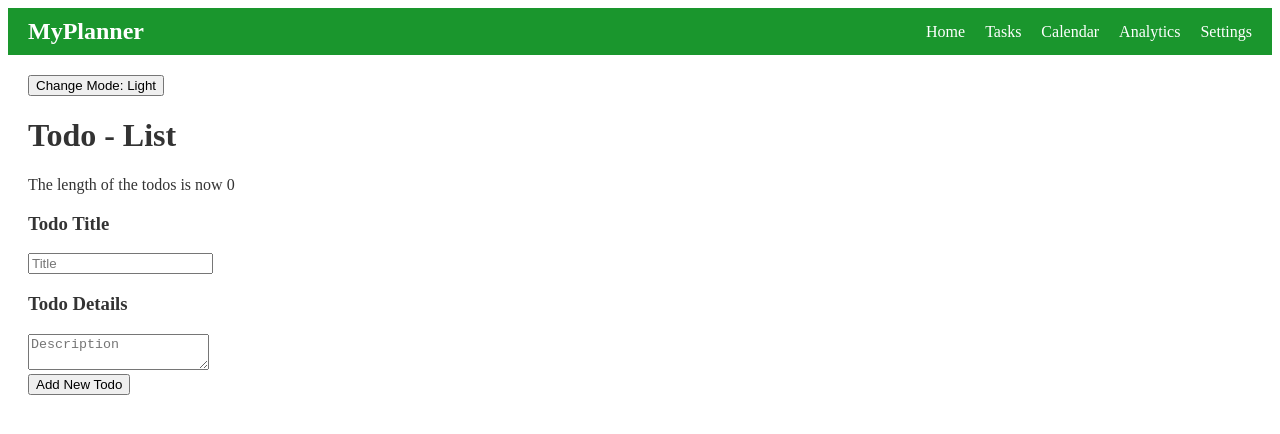
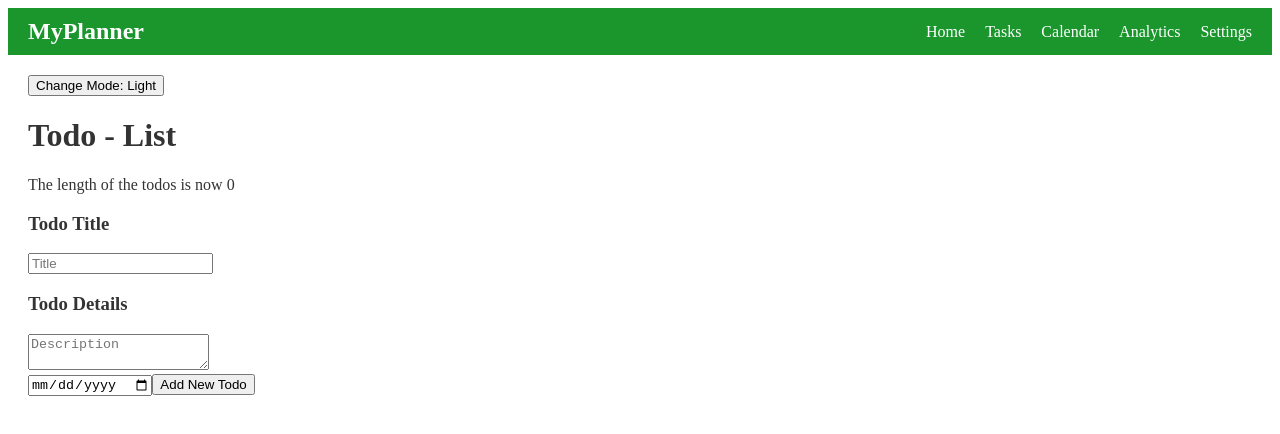
Before and after one commit to Desheng-K0ng/Todo-List-Project, a React (Vite) app in the folder Todo-list/: page /tasks in a window 1280 px wide. Shown: the top 434 px of the page. Built offline with nearby package versions, Linux system fonts and the light colour scheme.

Commit message:
update bit of the date due

```diff
--- a/Todo-list/src/component/Card.jsx
+++ b/Todo-list/src/component/Card.jsx
@@ -1,20 +1,17 @@
-import React, { useState } from 'react';
-import "./Card.css"
-const Card =
-    ({
+import React, { useState } from "react";
+import "./Card.css";
+const Card = ({
   newTodoName,
   description,
   setNewTodoName,
   setDescription,
+  dueDate,
+  setDueDate,
   addNewTodo,
-
 }) => {
-
   return (
     <div className="addCard">
-
-                <form onSubmit={addNewTodo} >
-
+      <form onSubmit={addNewTodo}>
         <div className="card-content">
           <h3 className="card-title">Todo Title</h3>
           <input
@@ -30,11 +27,16 @@ const Card =
             onChange={(e) => setDescription(e.target.value)}
           />
           <br />
-                        <button onClick={addNewTodo} >Add New Todo</button>
+          <input
+            type="date"
+            value={dueDate}
+            onChange={(e) => setDueDate(e.target.value)}
+          />
+          <button onClick={addNewTodo}>Add New Todo</button>
         </div>
       </form>
     </div>
   );
-    }
+};
 
 export default Card;
--- a/Todo-list/src/component/TodoItem.jsx
+++ b/Todo-list/src/component/TodoItem.jsx
@@ -5,13 +5,14 @@ export const TodoItem = ({
   id,
   name,
   description,
+  dueDate,
   deleteTodo,
   isEditing,
   editTodo,
   saveTodo,
 }) => {
   const [editedName, setEditedName] = useState(name); // set a state using name as initial value
-  const [editDescription, setEditDescription] = useState(description)
+  const [editDescription, setEditDescription] = useState(description);
   const [inputRef, setFocus] = useFocus();
 
   useEffect(() => {
@@ -47,6 +48,7 @@ export const TodoItem = ({
                 value={editDescription}
                 onChange={(e) => setEditDescription(e.target.value)}
               />
+              {dueDate && <p>Due: {dueDate}</p>}
             </div>
           </div>
         </>
@@ -65,6 +67,7 @@ export const TodoItem = ({
               >
                 Delete
               </button>
+              {dueDate && <p>Due: {dueDate}</p>}
             </div>
           </div>
         </>
--- a/Todo-list/src/component/TodoPage.jsx
+++ b/Todo-list/src/component/TodoPage.jsx
@@ -10,6 +10,7 @@ export default function TodoPage() {
   const [toastMessage, setToastMessage] = useState("");
   const [isDarkMode, toggleDarkMode] = useToggle(false);
   const todoCountRef = useRef(0);
+  const [dueDate, setDueDate] = useState("");
 
   function addNewTodo(e) {
     e.preventDefault();
@@ -24,12 +25,14 @@ export default function TodoPage() {
         id: crypto.randomUUID(),
         name: newTodoName,
         description: description,
+        dueDate: dueDate,
         completed: false,
         isEditing: false,
       },
     ]);
     setNewTodoName("");
     setDescription("");
+    setDueDate(""); // 清空输入
   }
 
   function editTodo(id) {
@@ -45,8 +48,15 @@ export default function TodoPage() {
       todos.map((todo) => {
         if (todo.id === id) {
           const finalName = newName.trim() ? newName : todo.name;
-                    const editDescription = newDescription.trim() ? newDescription : todo.description;
-                    return { ...todo, name: finalName, description: editDescription, isEditing: false };
+          const editDescription = newDescription.trim()
+            ? newDescription
+            : todo.description;
+          return {
+            ...todo,
+            name: finalName,
+            description: editDescription,
+            isEditing: false,
+          };
         }
         return todo;
       })
@@ -67,7 +77,7 @@ export default function TodoPage() {
         background: isDarkMode ? "#333" : "white",
         color: isDarkMode ? "white" : "#333",
         minHeight: "100vh",
-                padding: "20px"
+        padding: "20px",
       }}
     >
       {toastMessage && <div className="toast">{toastMessage}</div>}
@@ -81,6 +91,7 @@ export default function TodoPage() {
         description={description}
         setNewTodoName={setNewTodoName}
         setDescription={setDescription}
+        setDueDate={setDueDate}
         addNewTodo={addNewTodo}
       />
       <ul id="list">
```
Also changed, not shown: 1 other file (tests, documents, lock files or other folders). Lines whose indentation alone changed are shown as unchanged.
